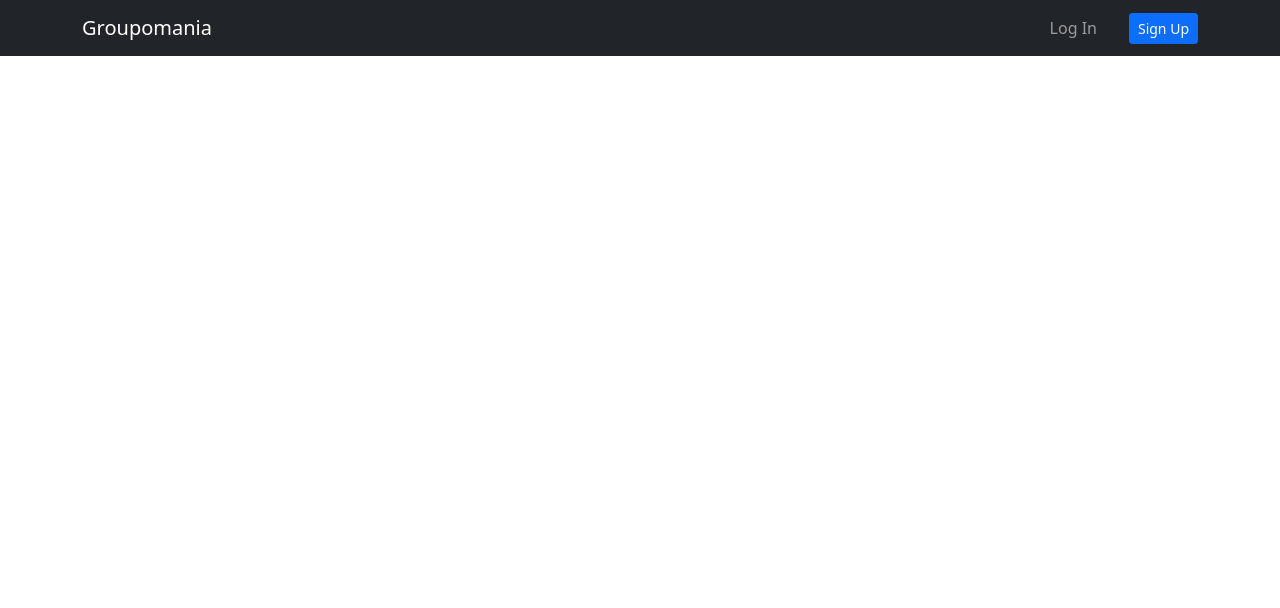
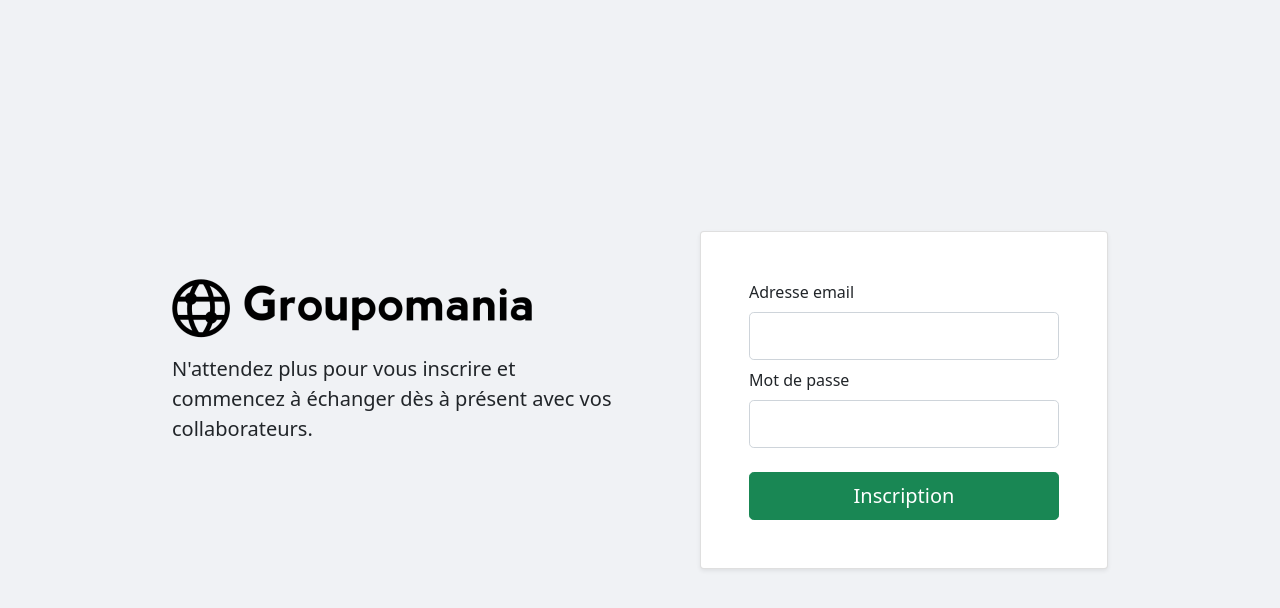
Before and after one commit to sebastien-coupe/groupomania, a Vue app in the folder client/: page /signup in a window 1280 px wide. Shown: the top 608 px of the page. Built offline with nearby package versions, Linux system fonts and the light colour scheme.

Commit message:
CLIENT: Added signup route with base form

```diff
--- a/client/src/App.vue
+++ b/client/src/App.vue
@@ -1,12 +1,8 @@
 <template>
   <div class="d-flex flex-column min-vh-100">
-    <Navbar />
-    <section class="flex-grow-1">
-      <div class="container">
-        <div class="mt-4">
-          <router-view />
-        </div>
-      </div>
+    <Navbar v-if="isAuthenticated" />
+    <section class="d-flex flex-column flex-grow-1">
+      <router-view />
     </section>
   </div>
 </template>
@@ -15,6 +11,12 @@
 import Navbar from '@/components/TheNavbar';
 
 export default {
+  data() {
+    return {
+      // To refactor using vuex
+      isAuthenticated: false,
+    };
+  },
   components: {
     Navbar,
   },
--- /dev/null
+++ b/client/src/main.css
@@ -0,0 +1,7 @@
+#app {
+  background-color: #f0f2f5;
+}
+
+.container {
+  max-width: 960px;
+}
--- a/client/src/main.js
+++ b/client/src/main.js
@@ -3,6 +3,7 @@ import App from './App.vue'
 import router from './router'
 import 'bootstrap';
 import 'bootstrap/dist/css/bootstrap.min.css';
+import './main.css';
 
 createApp(App)
   .use(router)
--- a/client/src/router/index.js
+++ b/client/src/router/index.js
@@ -1,11 +1,17 @@
 import { createRouter, createWebHistory } from 'vue-router'
 import Home from '../views/Home.vue'
+import Signup from '../views/Signup.vue'
 
 const routes = [
   {
     path: '/',
     name: 'Home',
     component: Home
+  },
+  {
+    path: '/signup',
+    name: 'Signup',
+    component: Signup
   }
 ]
 
--- a/client/src/views/Home.vue
+++ b/client/src/views/Home.vue
@@ -1,5 +1,5 @@
 <template>
-  <div class="home">
+  <div class="container">
     <h1>Home</h1>
   </div>
 </template>
--- /dev/null
+++ b/client/src/views/Signup.vue
@@ -0,0 +1,55 @@
+<template>
+  <div class="m-auto">
+    <div class="container">
+      <div class="row">
+        <div class="col-6">
+          <img
+            class="mt-5 mb-3"
+            src="@/assets/logo.png"
+            alt="groupomania logo"
+          />
+          <p class="fs-5">
+            N'attendez plus pour vous inscrire et commencez à échanger dès à
+            présent avec vos collaborateurs.
+          </p>
+        </div>
+        <div class="col-6">
+          <div class="card shadow-sm ms-5 p-5">
+            <form action="">
+              <div class="mb-2">
+                <label for="email" class="form-label">Adresse email</label>
+                <input
+                  type="email"
+                  id="email"
+                  name="email"
+                  class="form-control form-control-lg"
+                />
+              </div>
+              <div class="mb-4">
+                <label for="password" class="form-label">Mot de passe</label>
+                <input
+                  type="password"
+                  id="password"
+                  name="password"
+                  class="form-control form-control-lg"
+                />
+              </div>
+              <div class="d-grid">
+                <button type="submit" class="btn btn-success btn-lg">
+                  Inscription
+                </button>
+              </div>
+            </form>
+          </div>
+        </div>
+      </div>
+    </div>
+  </div>
+</template>
+
+<script>
+export default {};
+</script>
+
+<style>
+</style>
```
Also changed, not shown: client/src/assets/logo.png.
